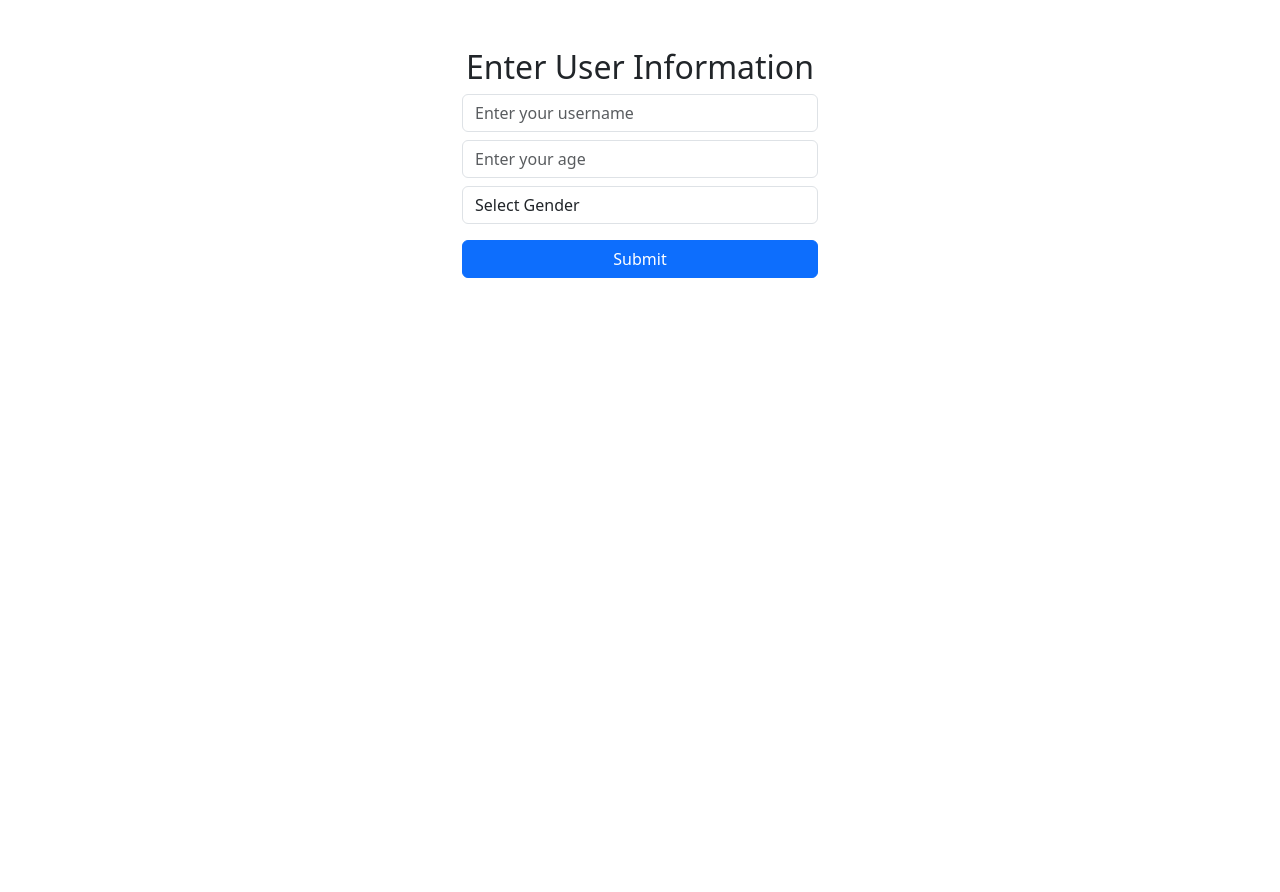
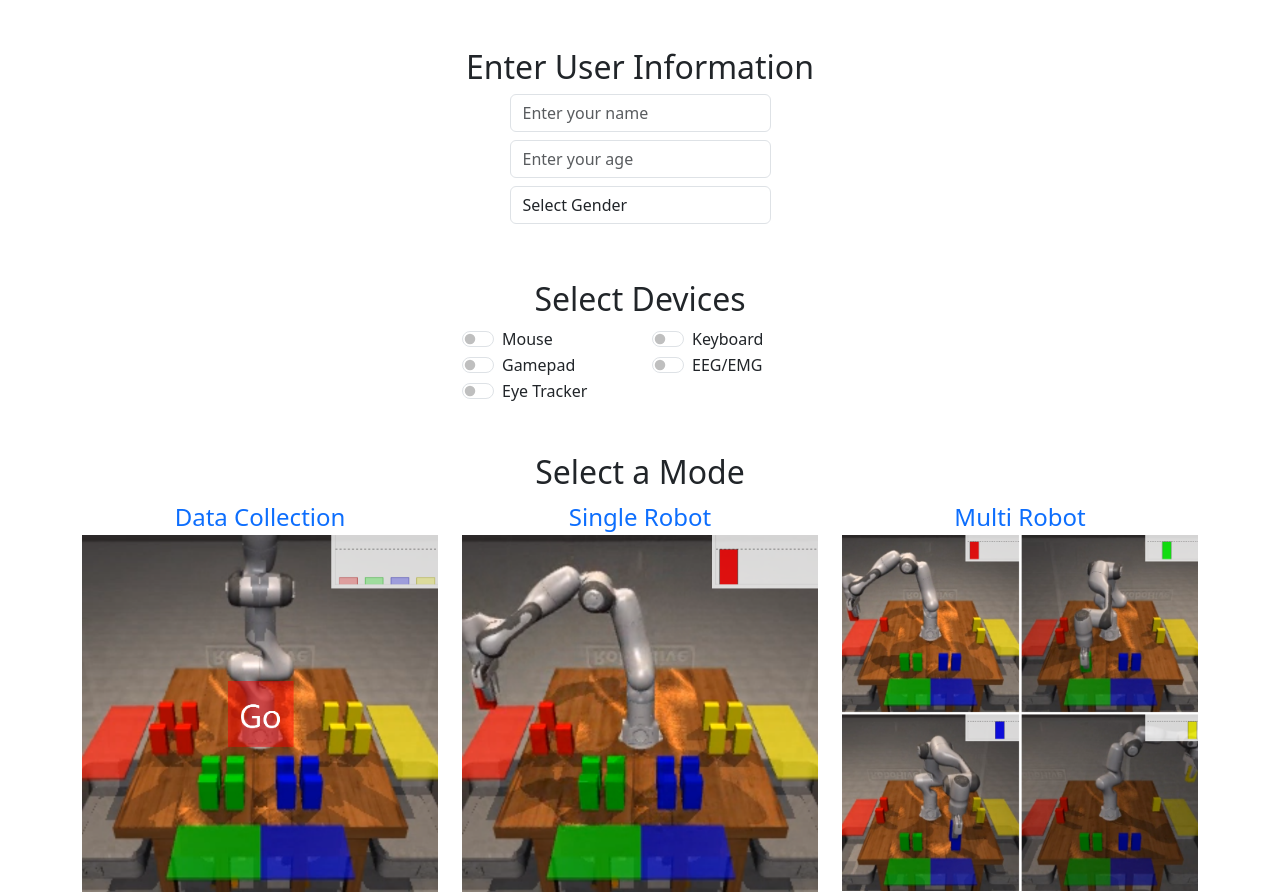
Before and after one commit to arayabrain/multiagent-bmi-webui-collab, a FastAPI app: page / in a window 1280 px wide. Before the commit the page ends 278 px from the top, so only its background shows below. Run offline with FastAPI, Linux system fonts and the light colour scheme; data that the repository does not hold is empty; parts of the project's set-up code (start-up, migrations or seed data) failed here and were passed over.

Commit message:
Keep user information in sessionStorage instead of on the server; Tweak UI

```diff
--- a/app/main.py
+++ b/app/main.py
@@ -10,7 +10,6 @@ from aiortc import RTCPeerConnection
 from aiortc.contrib.media import MediaRelay
 from dotenv import load_dotenv
 from fastapi import FastAPI, Request
-from fastapi.exceptions import HTTPException
 from fastapi.responses import RedirectResponse
 from fastapi.staticfiles import StaticFiles
 from fastapi.templating import Jinja2Templates
@@ -65,39 +64,8 @@ async def index(request: Request):
     )
 
 
-@app.post("/api/setuser")
-async def set_user(request: Request):
-    data = await request.form()
-    username = data.get("username")
-    age = data.get("age")
-    gender = data.get("gender")
-    if username and age and gender:  # TODO: verify
-        request.session["userinfo"] = {
-            "username": username,
-            "age": age,
-            "gender": gender,
-        }
-        request.session["access_granted"] = True
-        return request.session["userinfo"]
-    else:
-        raise HTTPException(status_code=400, detail="Invalid user info")
-
-
-@app.post("/api/resetuser")
-async def reset_user(request: Request):
-    request.session.pop("userinfo", None)
-    request.session.pop("access_granted", None)
-    return {"success": True}
-
-
-@app.get("/api/getuser")
-async def get_user(request: Request):
-    return request.session.get("userinfo")
-
-
 async def response(request: Request, mode: str):
-    if not request.session.get("access_granted"):
-        return RedirectResponse(url="/")
+    # TODO: check userinfo and device selection are properly set
     return templates.TemplateResponse(
         "app.html",
         {
@@ -185,7 +153,7 @@ async def save_metrics(sid, data):
         return False
     data["envId"] = env_info[modes[sid]]["env_id"]
     try:
-        filepath = log_dir / data["userInfo"]["username"] / f"{data['expId']}.json"
+        filepath = log_dir / data["userinfo"]["name"] / f"{data['expId']}.json"
         filepath.parent.mkdir(parents=True, exist_ok=True)
         with open(filepath, "w") as f:
             json.dump(data, f, indent=4)
--- a/app/static/index.css
+++ b/app/static/index.css
@@ -1,7 +1,3 @@
-.hidden-before-submit {
-    display: none;
-}
-
 .hover-effect:hover img {
     opacity: 0.8;
     transition: opacity 0.2s ease-in-out;
--- a/app/static/index.js
+++ b/app/static/index.js
@@ -1,86 +1,49 @@
 document.addEventListener('DOMContentLoaded', async () => {
+    document.querySelector('#userinfoForm').addEventListener('input', saveUserinfo);
+    initUserinfo();
+
     document.querySelectorAll('.togglable').forEach(
         input => input.addEventListener('change', saveDeviceSelection)
     );
-    initDeviceSelectionToggles();
+    initDeviceSelection();
 
-    // check if the user info is already set
-    const res = await fetch('/api/getuser');
-    const userinfo = await res.json();
-    if (userinfo) {
-        onUserinfoAccepted(userinfo);
-    }
-
-    // set the user info
-    document.getElementById('usernameForm').addEventListener('submit', async (event) => {
-        event.preventDefault();  // prevent the form from submitting
-        const formData = new FormData(document.getElementById('usernameForm'));
-        const res = await fetch('/api/setuser', {
-            method: 'POST',
-            body: formData,
+    const modeLinks = document.querySelectorAll('.mode-link');
+    modeLinks.forEach(link => {
+        link.addEventListener('click', (event) => {
+            // validate the user info
+            const userinfo = JSON.parse(sessionStorage.getItem('userinfo'));
+            const isUserinfoSet = userinfo && userinfo.name && userinfo.age && userinfo.gender;
+            // validate the device selection
+            const deviceSelection = JSON.parse(sessionStorage.getItem('deviceSelection'));
+            const isDeviceSelected = deviceSelection && Object.values(deviceSelection).some(device => device);  // TODO: validate robot selection and subtask selection respectively
+            if (!isUserinfoSet || !isDeviceSelected) {
+                event.preventDefault();
+                alert('Please set the user info and device selection before proceeding.');
+            }
         });
-        const userinfo = await res.json();
-        if (res.ok) {
-            onUserinfoAccepted(userinfo);
-        } else {
-            showError(userinfo.detail);
-        }
     });
-
-    // reset button
-    document.getElementById('resetButton').addEventListener('click', resetForm);
 });
 
-const showError = (errMsg) => {
-    // show the error message
-    const resultArea = document.getElementById('resultArea');
-    resultArea.style.display = 'block';
-    resultArea.innerHTML = errMsg;
+
+const saveUserinfo = () => {
+    const userinfo = {
+        name: document.querySelector('input[name="name"]').value,
+        age: document.querySelector('input[name="age"]').value,
+        gender: document.querySelector('select[name="gender"]').value,
+    };
+    sessionStorage.setItem('userinfo', JSON.stringify(userinfo));
 }
 
-const onUserinfoAccepted = (userinfo) => {
-    // hide the form
-    const usernameForm = document.getElementById('usernameForm');
-    usernameForm.style.display = 'none';
-    // show the user info
-    const resultArea = document.getElementById('resultArea');
-    resultArea.style.display = 'block';
-    resultArea.innerHTML = `
-        <div class="info-row mb-2 d-flex align-items-center"><span class="info-label fw-bold text-end pe-3" style="width: 120px;">Username:</span><span class="info-value">${userinfo.username}</span></div>
-        <div class="info-row mb-2 d-flex align-items-center"><span class="info-label fw-bold text-end pe-3" style="width: 120px;">Age:</span><span class="info-value">${userinfo.age}</span></div>
-        <div class="info-row mb-2 d-flex align-items-center"><span class="info-label fw-bold text-end pe-3" style="width: 120px;">Gender:</span><span class="info-value">${userinfo.gender}</span></div>
-    `;
-    // show the reset button
-    const resetButton = document.getElementById('resetButton');
-    resetButton.style.display = 'block';
-    // show the environment links
-    const envElements = document.querySelectorAll('.hidden-before-submit');
-    envElements.forEach(el => el.style.display = 'flex');
-}
-
-const resetForm = async () => {
-    const res = await fetch('/api/resetuser', {
-        method: 'POST',
-    });
-    const data = await res.json();
-    if (data.success) {
-        // show the form
-        const usernameForm = document.getElementById('usernameForm');
-        usernameForm.style.display = 'block';
-        usernameForm.reset();
-        // hide the user info
-        const resultArea = document.getElementById('resultArea');
-        resultArea.style.display = 'none';
-        resultArea.innerHTML = '';
-        // hide the reset button
-        const resetButton = document.getElementById('resetButton');
-        resetButton.style.display = 'none';
-        // hide the environment links
-        const envElements = document.querySelectorAll('.hidden-before-submit');
-        envElements.forEach(el => el.style.display = 'none');
-    } else {
-        showError('Failed to reset user info');
+const initUserinfo = () => {
+    // if previous one exists, use it, otherwise save the default
+    const userinfo = JSON.parse(sessionStorage.getItem('userinfo'));
+    if (!userinfo) {
+        saveUserinfo();
+        return;
     }
+    document.querySelector('input[name="name"]').value = userinfo.name;
+    document.querySelector('input[name="age"]').value = userinfo.age;
+    document.querySelector('select[name="gender"]').value = userinfo.gender;
 }
 
 const saveDeviceSelection = () => {
@@ -95,7 +58,8 @@ const saveDeviceSelection = () => {
     sessionStorage.setItem('deviceSelection', JSON.stringify(state));
 }
 
-const initDeviceSelectionToggles = () => {
+const initDeviceSelection = () => {
+    // if previous one exists, use it, otherwise save the default
     const state = JSON.parse(sessionStorage.getItem('deviceSelection'));
     if (!state) {
         saveDeviceSelection();
--- a/app/templates/app.html
+++ b/app/templates/app.html
@@ -63,8 +63,6 @@
             <div class="modal-content">
                 <div class="modal-header">
                     <h5 class="modal-title" id="taskCompleteModalLabel">Task Completed</h5>
-                    <button type="button" class="btn-close" data-bs-dismiss="modal" aria-label="Close"
-                        disabled></button>
                 </div>
                 <!-- <div class="modal-body"></div> -->
                 <div class="modal-footer">
--- a/app/templates/index.html
+++ b/app/templates/index.html
@@ -15,10 +15,10 @@
             </div>
         </div>
         <div class="row justify-content-center">
-            <div class="col-md-4">
-                <form id="usernameForm">
-                    <input type="text" class="form-control mb-2" name="username" placeholder="Enter your username"
-                        required autocomplete="username">
+            <div class="col-md-3">
+                <form id="userinfoForm">
+                    <input type="text" class="form-control mb-2" name="name" placeholder="Enter your name" required
+                        autocomplete="name">
                     <input type="number" class="form-control mb-2" name="age" min="0" placeholder="Enter your age"
                         required autocomplete="age">
                     <select class="form-control mb-2" name="gender" required>
@@ -26,25 +26,21 @@
                         <option value="Male">Male</option>
                         <option value="Female">Female</option>
                     </select>
-                    <button type="submit" class="btn btn-primary mt-2 w-100">Submit</button>
                 </form>
-                <div id="resultArea" class="ps-4 fs-5"></div>
-                <button type="button" id="resetButton" class="btn btn-secondary mt-2 w-100"
-                    style="display: none;">Reset</button>
             </div>
         </div>
 
-        <div class="row mt-5 hidden-before-submit">
+        <div class="row mt-5">
             <div class="col-12 text-center">
                 <h2>Select Devices</h2>
             </div>
         </div>
-        <div class="row justify-content-center hidden-before-submit">
+        <div class="row justify-content-center">
             <div class="col-md-4"></div>
             <!-- Robot Selection Devices -->
             <div class="col-md-2 text-start">
                 <div class="form-check form-switch">
-                    <input class="form-check-input togglable" type="checkbox" id="toggle-mouse" checked>
+                    <input class="form-check-input togglable" type="checkbox" id="toggle-mouse">
                     <label class="form-check-label" for="toggle-mouse">Mouse</label>
                 </div>
                 <div class="form-check form-switch">
@@ -59,7 +55,7 @@
             <!-- Subtask Selection Devices -->
             <div class="col-md-2 text-start">
                 <div class="form-check form-switch">
-                    <input class="form-check-input togglable" type="checkbox" id="toggle-keyboard" checked>
+                    <input class="form-check-input togglable" type="checkbox" id="toggle-keyboard">
                     <label class="form-check-label" for="toggle-keyboard">Keyboard</label>
                 </div>
                 <div class="form-check form-switch">
@@ -70,26 +66,26 @@
             <div class="col-md-4"></div>
         </div>
 
-        <div class="row mt-5 hidden-before-submit">
+        <div class="row mt-5">
             <div class="col-12 text-center">
                 <h2>Select a Mode</h2>
             </div>
         </div>
-        <div class="row justify-content-center hidden-before-submit">
+        <div class="row justify-content-center">
             <div class="col-md-4 text-center">
-                <a href="/data-collection" class="hover-effect text-decoration-none">
+                <a href="/data-collection" class="mode-link hover-effect text-decoration-none">
                     <div class="fs-4 link-text">Data Collection</div>
                     <img src="/static/img/data_collection.png" alt="Data Collection" class="img-fluid">
                 </a>
             </div>
             <div class="col-md-4 text-center">
-                <a href="/single-robot" class="hover-effect text-decoration-none">
+                <a href="/single-robot" class="mode-link hover-effect text-decoration-none">
                     <div class="fs-4 link-text">Single Robot</div>
                     <img src="/static/img/single_robot.png" alt="Single Robot" class="img-fluid">
                 </a>
             </div>
             <div class="col-md-4 text-center">
-                <a href="/multi-robot" class="hover-effect text-decoration-none">
+                <a href="/multi-robot" class="mode-link hover-effect text-decoration-none">
                     <div class="fs-4 link-text">Multi Robot</div>
                     <img src="/static/img/multi_robot.png" alt="Multi Robot" class="img-fluid">
                 </a>
```
Also changed, not shown: app/static/app.js (+6 -9 lines).
